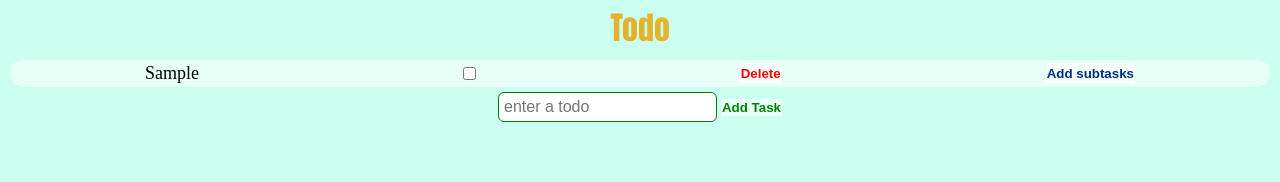
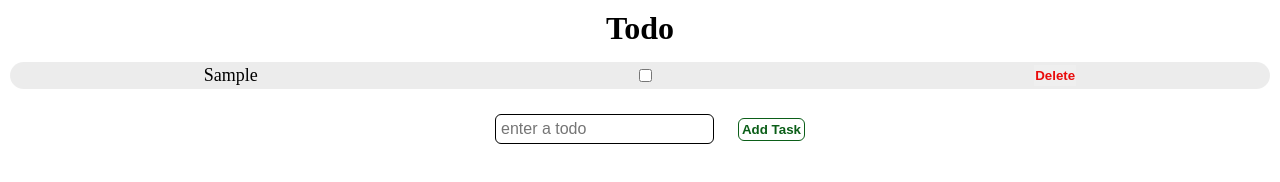
Before and after one commit to gabypega1997/Mini-Project-Typescript, a website with bundled scripts: page index.html in a window 1280 px wide. Both pictures are taken after typing "Sample" into the empty fields and a click on the button "Add Task". Built offline with nearby package versions, Linux system fonts and the light colour scheme.

Commit message:
add add tasks buttton

```diff
--- a/index.html
+++ b/index.html
@@ -3,6 +3,8 @@
         <meta charset="UTF-8" />
         <meta http-equiv="X-UA-Compatible" content="IE=edge" />
         <meta name="viewport" content="width=device-width, initial-scale=1.0" />
+        <link rel="stylesheet" href="https://cdn.jsdelivr.net/npm/bootstrap-icons@1.3.0/font/bootstrap-icons.css">
+
         <title>Mini Project</title>
         <style>
             * {
@@ -11,20 +13,10 @@
             }
             body {
                 text-align: center;
-                background-color: rgba(157, 255, 226, 0.521);
+                background-color: rgba(255, 255, 255, 0.774);
             }
             h1 {
-                margin: 3px;
-                font-family: Impact, Haettenschweiler, "Arial Narrow Bold",
-                    sans-serif;
-                background-image: linear-gradient(
-                    45deg,
-                    rgb(255, 102, 0),
-                    rgba(200, 255, 0, 0.623)
-                );
-                background-clip: text;
-                -webkit-background-clip: text;
-                color: transparent;
+                margin: 10px;
             }
             ul {
                 display: flex;
@@ -38,7 +30,7 @@
                 display: flex;
                 justify-content: space-around;
                 flex-wrap: wrap;
-                background-color: rgba(255, 255, 255, 0.562);
+                background-color: rgba(0, 0, 0, 0.075);
                 margin: 5px;
                 border-radius: 50px;
             }
@@ -51,23 +43,31 @@
             button {
                 padding: 1px;
                 border: none;
-                background-color: rgba(255, 255, 255, 0.562);
                 font-weight: 600;
             }
             button:nth-child(2) {
-                color: red;
+                color: rgb(233, 12, 12);
             }
             button:nth-child(3) {
                 color: rgb(0, 45, 128);
             }
             #todoinput {
-                border: 0.5px solid green;
+                border: 0.5px solid rgb(0, 0, 0);
                 border-radius: 6px;
                 font-size: 1rem;
                 padding: 5px;
+                margin: 20px;
             }
             #btn {
-                color: green;
+                border: 0.5px solid rgb(11, 94, 24);
+                color: rgb(11, 94, 24);
+                background-color: white;
+                padding: 3px;
+                border-radius: 6px;
+            }
+            #btn:hover {
+                background-color: rgb(11, 94, 24);
+                color: black;
             }
         </style>
     </head>
--- a/src/index.ts
+++ b/src/index.ts
@@ -31,7 +31,6 @@ function handleSubmit(e: SubmitEvent) {
     todos.push(newTodo);
     saveTodos();
     input.value = "";
-    location.reload();
 }
 
 function deleteBtnFc(deleteBtn: HTMLButtonElement): void {
@@ -44,7 +43,7 @@ function deleteBtnFc(deleteBtn: HTMLButtonElement): void {
         });
         todos = todosFiltred;
         saveTodos();
-        location.reload();
+        // location.reload();
     });
 }
 
@@ -53,8 +52,6 @@ function createTodo(todo: Todo) {
     newLI.id = String(todos.indexOf(todo));
     const deleteBtn = document.createElement("button");
     deleteBtn.textContent = "Delete";
-    const add = document.createElement("button");
-    add.textContent = "Add subtasks";
     const checkbox = document.createElement("input");
     checkbox.type = "checkbox";
     checkbox.checked = todo.completed;
@@ -68,7 +65,6 @@ function createTodo(todo: Todo) {
     newLI.append(todo.text);
     newLI.append(checkbox);
     newLI.append(deleteBtn);
-    newLI.append(add);
 
     list.append(newLI);
 }
```
Also changed, not shown: dist/index.js.
